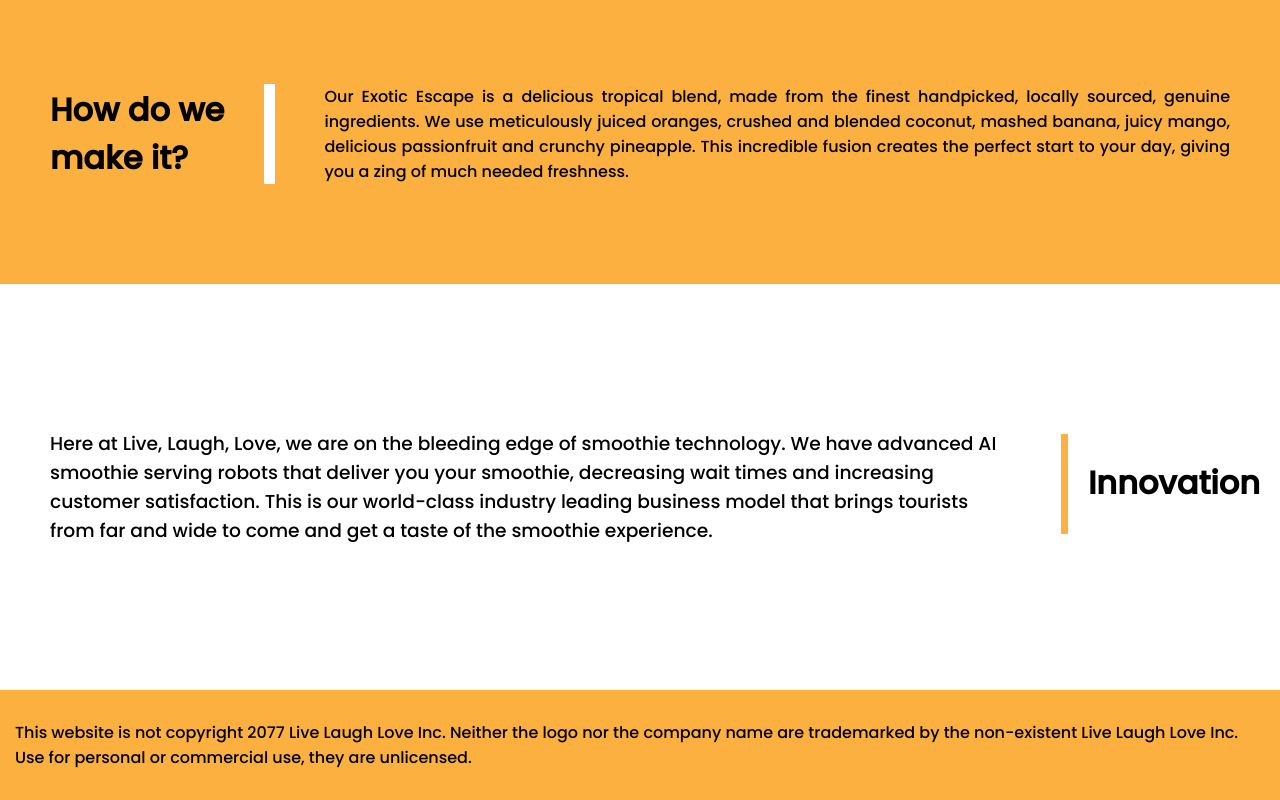
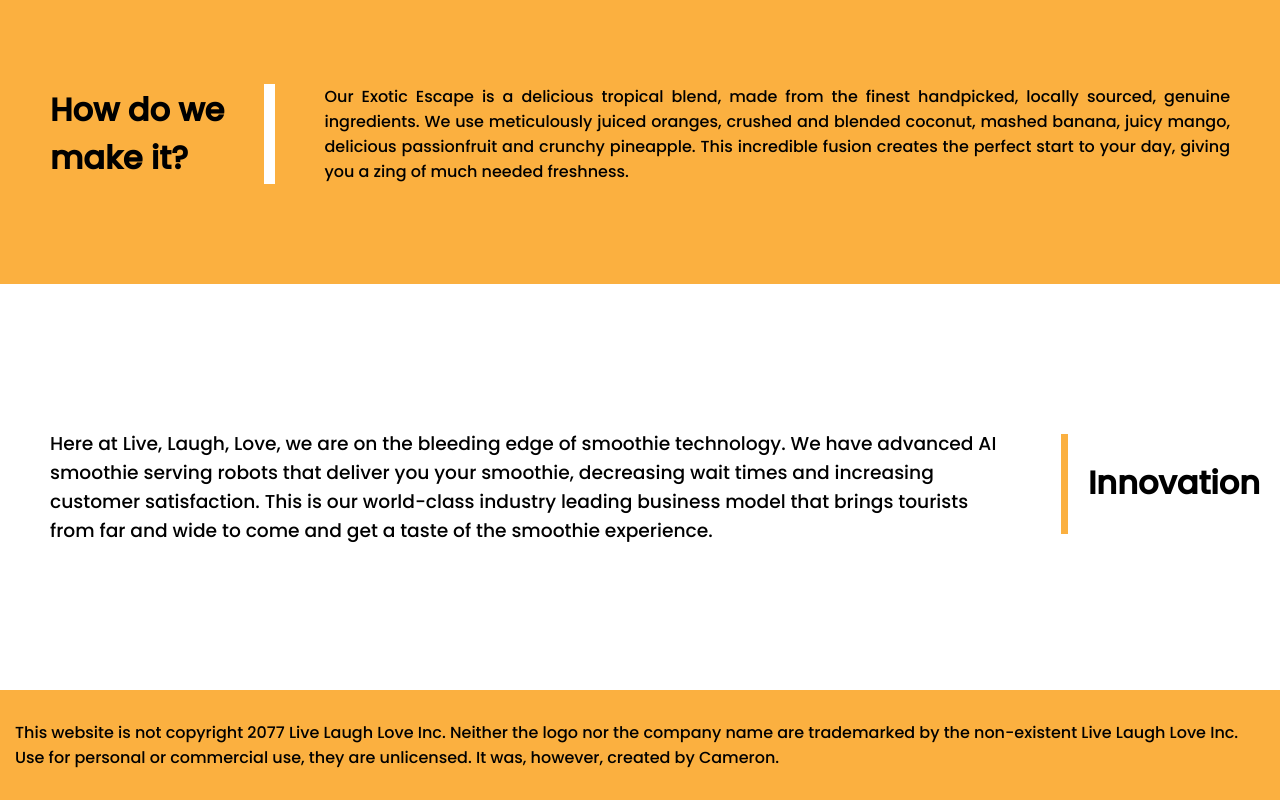
Before and after one commit to Salmoneer/Salmoneer.github.io, a plain HTML site: page index.html in a window 1280 px wide. Shown: the part 1681-2481 px from the top of the page. Drawn offline with Linux system fonts and the light colour scheme.

Commit message:
add credit

```diff
--- a/index.html
+++ b/index.html
@@ -65,7 +65,7 @@
             <p id="robotsbody">Here at Live, Laugh, Love, we are on the bleeding edge of smoothie technology. We have advanced AI smoothie serving robots that deliver you your smoothie, decreasing wait times and increasing customer satisfaction. This is our world-class industry leading business model that brings tourists from far and wide to come and get a taste of the smoothie experience.</p>
         </div>
         <div id="footer">
-            <p id="footerbody">This website is not copyright 2077 Live Laugh Love Inc. Neither the logo nor the company name are trademarked by the non-existent Live Laugh Love Inc. Use for personal or commercial use, they are unlicensed.</p>
+            <p id="footerbody">This website is not copyright 2077 Live Laugh Love Inc. Neither the logo nor the company name are trademarked by the non-existent Live Laugh Love Inc. Use for personal or commercial use, they are unlicensed. It was, however, created by Cameron.</p>
         </div>
     </div>
 </body>
```
